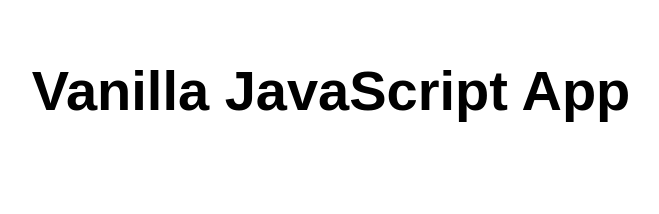
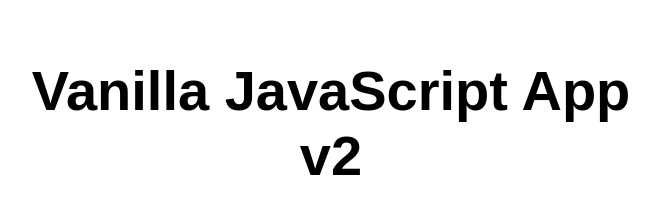
Before and after one commit to silmarii/my-first-static-web-app, a plain HTML site: page src/index.html in a window 1280 px wide. Shown: the whole page, without its empty margins (309-968 px from the left). Drawn offline with Linux system fonts and the light colour scheme.

Commit message:
Update index.html

```diff
--- a/src/index.html
+++ b/src/index.html
@@ -10,7 +10,7 @@
 
 <body>
   <main>
-    <h1>Vanilla JavaScript App</h1>
+    <h1>Vanilla JavaScript App v2</h1>
   </main>
 </body>
 
```
